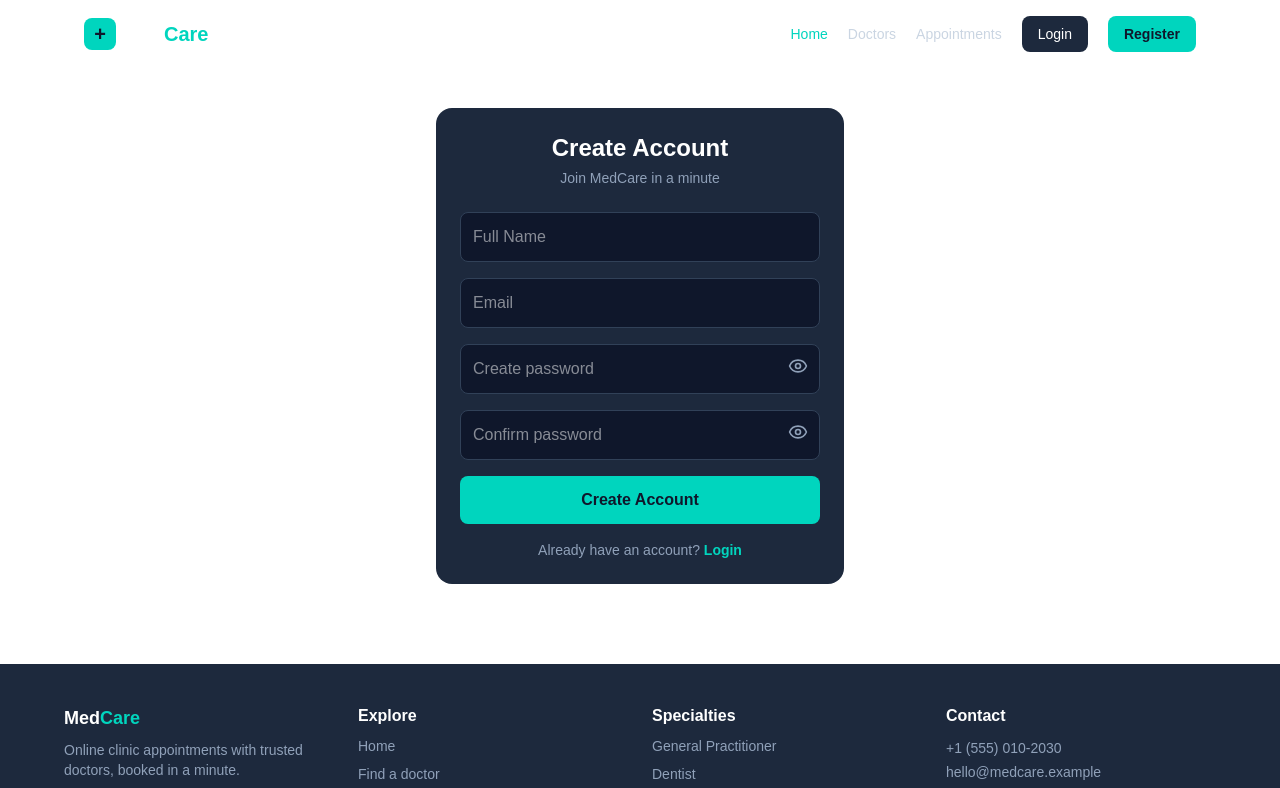
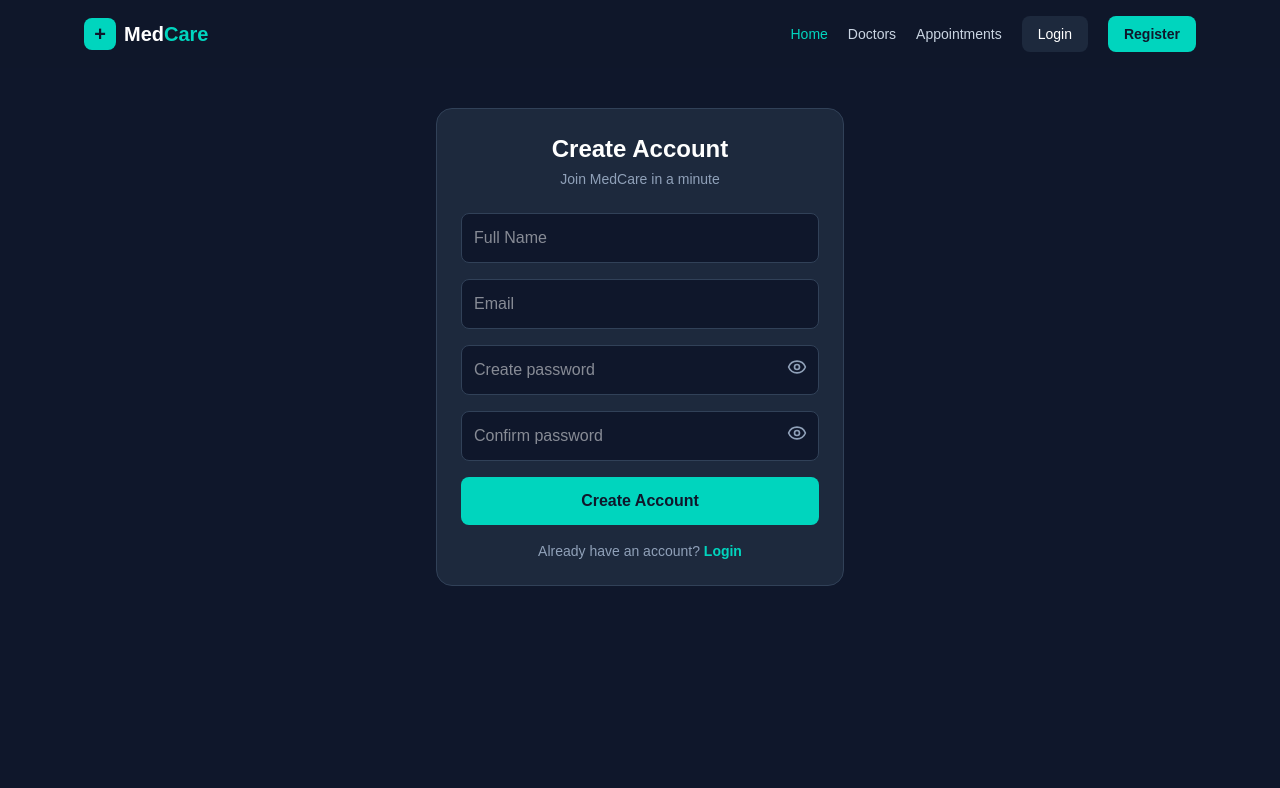
Before and after one commit to alawode-hub/medcare-app, a Next.js app: page /register in a window 1280 px wide. Shown: the top 788 px of the page. Built offline with nearby package versions, Linux system fonts and the light colour scheme; no server answers.

Commit message:
fix white bg on login register navbar

```diff
--- a/app/components/Footer.tsx
+++ b/app/components/Footer.tsx
@@ -2,7 +2,7 @@ import Link from "next/link";
 
 export default function Footer() {
   return (
-    <footer className="bg-slate-800 px-5 py-10 mt-10">
+    <footer className="bg-slate-800 px-5 py-10 border-t border-slate-700">
       <div className="max-w-6xl mx-auto grid sm:grid-cols-4 gap-6">
         <div>
           <p className="font-bold text-lg text-white">Med<span className="text-teal-400">Care</span></p>
--- a/app/components/MobileMenu.tsx
+++ b/app/components/MobileMenu.tsx
@@ -8,7 +8,6 @@ export default function MobileMenu({ user }: any) {
 
   return (
     <div className="md:hidden">
-      {/* Hamburger button - only for phone */}
       <button
         onClick={() => setOpen(!open)}
         className="text-white text-2xl px-2"
--- a/app/globals.css
+++ b/app/globals.css
@@ -1,28 +1,7 @@
-
 @import "tailwindcss";
-body { background-color: #0F1E1D; }
-
-:root {
-  --background: #ffffff;
-  --foreground: #171717;
-}
-
-@theme inline {
-  --color-background: var(--background);
-  --color-foreground: var(--foreground);
-  --font-sans: var(--font-geist-sans);
-  --font-mono: var(--font-geist-mono);
-}
-
-@media (prefers-color-scheme: dark) {
-  :root {
-    --background: #0a0a0a;
-    --foreground: #ededed;
-  }
-}
 
 body {
-  background: var(--background);
-  color: var(--foreground);
+  background-color: rgb(15 23 42);
+  color: rgb(255 255 255);
   font-family: Arial, Helvetica, sans-serif;
 }
--- a/app/login/page.tsx
+++ b/app/login/page.tsx
@@ -9,8 +9,9 @@ export default function LoginPage() {
   const [showPassword, setShowPassword] = useState(false);
 
   return (
+    <div className="bg-slate-900 min-h-screen">
       <main className="max-w-md mx-auto px-5 py-10">
-      <div className="bg-slate-800 rounded-2xl p-6">
+        <div className="bg-slate-800 rounded-2xl p-6 border border-slate-700">
           <h1 className="text-white text-2xl font-bold text-center">Welcome Back</h1>
           <p className="text-slate-400 text-sm text-center mt-1">Login to MedCare</p>
 
@@ -23,7 +24,6 @@ export default function LoginPage() {
               className="w-full bg-slate-900 border border-slate-700 text-white p-3 rounded-lg outline-none"
             />
 
-          {/* PASSWORD - REAL EYE ICON */}
             <div className="relative">
               <input
                 type={showPassword ? "text" : "password"}
@@ -56,5 +56,6 @@ export default function LoginPage() {
           </p>
         </div>
       </main>
+    </div>
   );
 }
--- a/app/register/page.tsx
+++ b/app/register/page.tsx
@@ -11,7 +11,6 @@ export default function RegisterPage() {
   const [confirmPassword, setConfirmPassword] = useState("");
   const [localError, setLocalError] = useState("");
 
-  // If register success, go login after small delay so user see success message
   useEffect(() => {
     if (state?.success) {
       const t = setTimeout(() => {
@@ -33,8 +32,9 @@ export default function RegisterPage() {
   }
 
   return (
+    <div className="bg-slate-900 min-h-screen">
       <main className="max-w-md mx-auto px-5 py-10">
-      <div className="bg-slate-800 rounded-2xl p-6">
+        <div className="bg-slate-800 rounded-2xl p-6 border border-slate-700">
           <h1 className="text-white text-2xl font-bold text-center">Create Account</h1>
           <p className="text-slate-400 text-sm text-center mt-1">Join MedCare in a minute</p>
 
@@ -53,7 +53,6 @@ export default function RegisterPage() {
               className="w-full bg-slate-900 border border-slate-700 text-white p-3 rounded-lg outline-none"
             />
 
-          {/* PASSWORD - REAL EYE ICON */}
             <div className="relative">
               <input
                 type={showPassword ? "text" : "password"}
@@ -71,7 +70,6 @@ export default function RegisterPage() {
               </button>
             </div>
 
-          {/* CONFIRM PASSWORD - REAL EYE ICON */}
             <div className="relative">
               <input
                 type={showConfirm ? "text" : "password"}
@@ -106,5 +104,6 @@ export default function RegisterPage() {
           </p>
         </div>
       </main>
+    </div>
   );
 }
```
Lines whose indentation alone changed are shown as unchanged.
